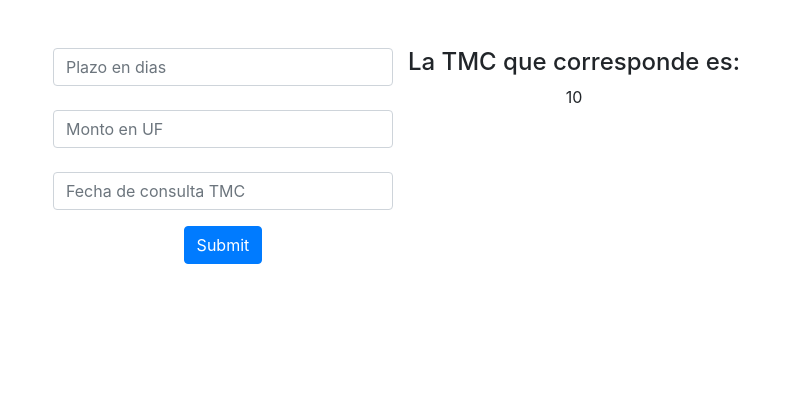
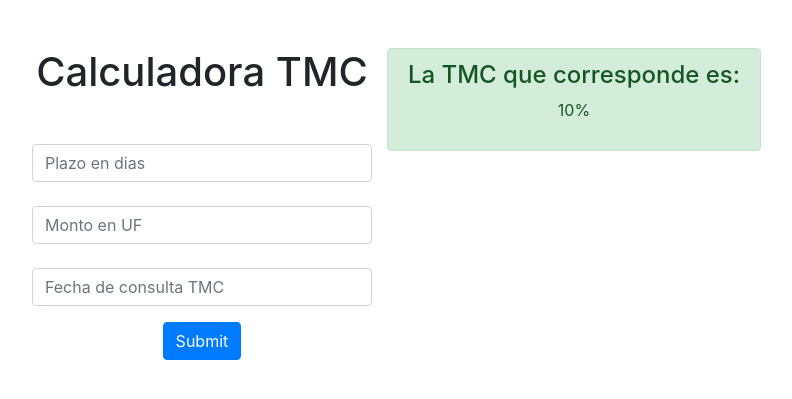
Before and after one commit to joselrodrigues/TMC-app, a Django app: template templates/tmc/tmc.html in a window 1280 px wide. Shown: the top 399 px of the page, without its empty margins (251-1043 px from the left). Run offline with Django 3.2, Linux system fonts and the light colour scheme; tables that the repository leaves empty hold one stand-in row (values such as "Sample post"); the template is opened without the code that fills it: values that come from a table or form of the project are taken from there, most other values are stand-ins (such as "Sample title", 1, 10 or a date in 2020); some libraries are stand-ins or nearby versions.

Commit message:
fix template

```diff
--- a/templates/tmc/tmc.html
+++ b/templates/tmc/tmc.html
@@ -4,7 +4,8 @@
     <div class="row">
         <div class="col-md-12 text-center mt-5 d-flex justify-content-center">
             <div class="col-md-4">
-                <form action="" method="post">
+                <h1>Calculadora TMC</h1>
+                <form class="mt-5" action="" method="post">
                     {% csrf_token %}
                     <div class="form-group">
                         {{ form | linebreaks }}
@@ -15,8 +16,16 @@
 
             <div>
                 {% if response %}
-                    <h4>La TMC que corresponde es: </h4>
-                    <p>{{response.Valor}}</p>
+                    <div class="alert alert-success" role="alert">
+                        <h4 class="alert-heading">La TMC que corresponde es: </h4>
+                        <p>{{response.Valor}}%</p>
+                    </div>
+                {% endif %}
+                {% if error%}
+                    <div class="alert alert-secondary" role="alert">
+                        <h4 class="alert-heading"> Ha ocurrido un error</h4>
+                        <p>{{error}}</p>
+                    </div>
                 {% endif %}
 
             </div>
```
Also changed, not shown: tmc/views.py (+14 -9 lines).
